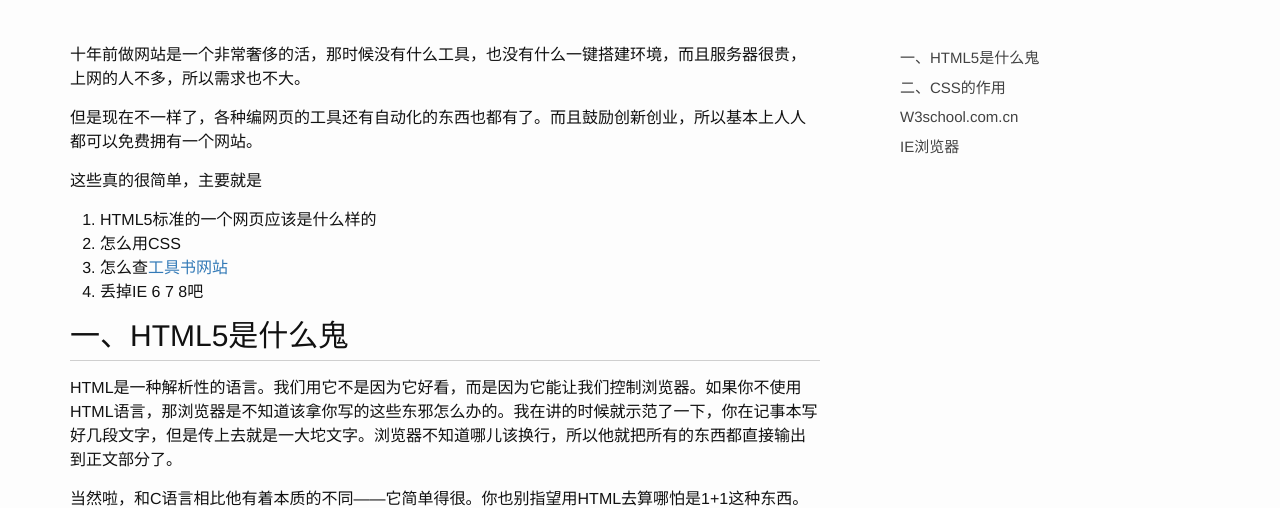
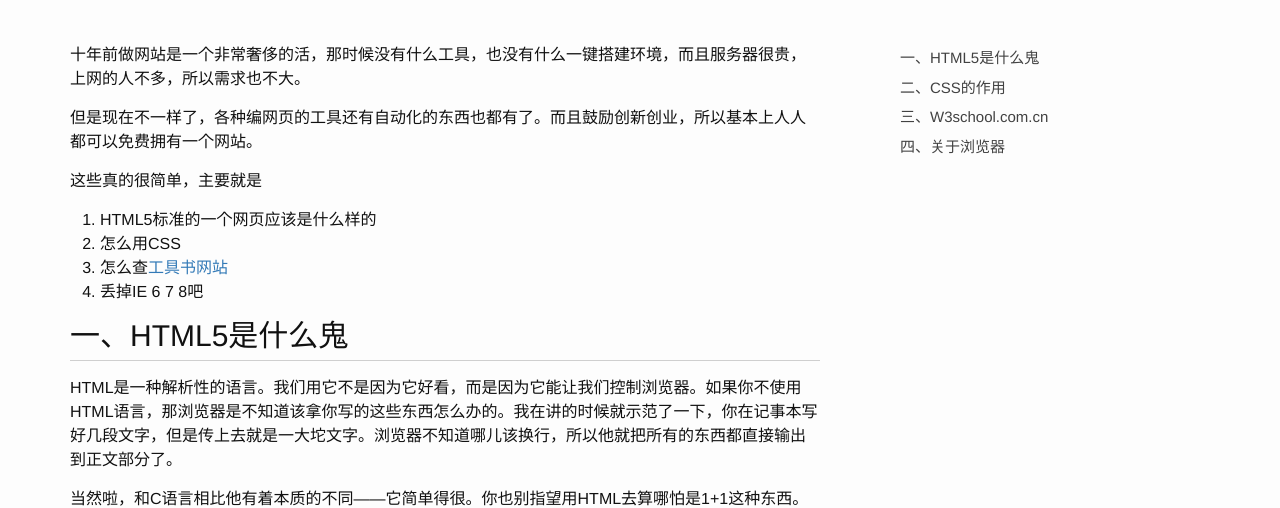
Before and after one commit to upclinux/upclinux2.github.io, a Jekyll site: the page built from _posts/2015-10-26-what-is-html.markdown, in a window 1280 px wide and 900 px high. Shown: the part 201-709 px from the top of the window. Built offline with Jekyll 4.4.1, drawn with Linux system fonts in a browser that asks for light colours; nearby versions of some CDN libraries; comment, search, counter and statistics services are not loaded; some of the changed text lies outside the part shown.

Commit message:
修正笔误增加标号

```diff
--- a/_posts/2015-10-26-what-is-html.markdown
+++ b/_posts/2015-10-26-what-is-html.markdown
@@ -25,7 +25,7 @@ tags: UPC
 
 # 一、HTML5是什么鬼
 
-HTML是一种解析性的语言。我们用它不是因为它好看，而是因为它能让我们控制浏览器。如果你不使用HTML语言，那浏览器是不知道该拿你写的这些东邪怎么办的。我在讲的时候就示范了一下，你在记事本写好几段文字，但是传上去就是一大坨文字。浏览器不知道哪儿该换行，所以他就把所有的东西都直接输出到正文部分了。
+HTML是一种解析性的语言。我们用它不是因为它好看，而是因为它能让我们控制浏览器。如果你不使用HTML语言，那浏览器是不知道该拿你写的这些东西怎么办的。我在讲的时候就示范了一下，你在记事本写好几段文字，但是传上去就是一大坨文字。浏览器不知道哪儿该换行，所以他就把所有的东西都直接输出到正文部分了。
 
 当然啦，和C语言相比他有着本质的不同——它简单得很。你也别指望用HTML去算哪怕是1+1这种东西。
 
@@ -114,12 +114,12 @@ HTML是一种解析性的语言。我们用它不是因为它好看，而是因
 
 还是上面的自我介绍，只是我加了一个背景为黑的样式。我们可以在任意标签内指定class然后在style里面用.class { background-color:black; } 这种方式来引用。
 
-#W3school.com.cn
+#三、W3school.com.cn
 
 打开[w3school](http://www.w3school.com.cn)，然后点上面的`HTML/CSS`，再点左侧的`工具书`，然后你就可以看到所有的HTML标签，还有所有的CSS选择器、样式和属性。
 需要什么的时候，尽管拿就行了。
 
-#IE浏览器
+#四、关于浏览器
 
 如果在这种科技飞速进步的时代你还在固守着IE，这是一件非常悲哀的事——毕竟微软自己都放弃了。
 
```
